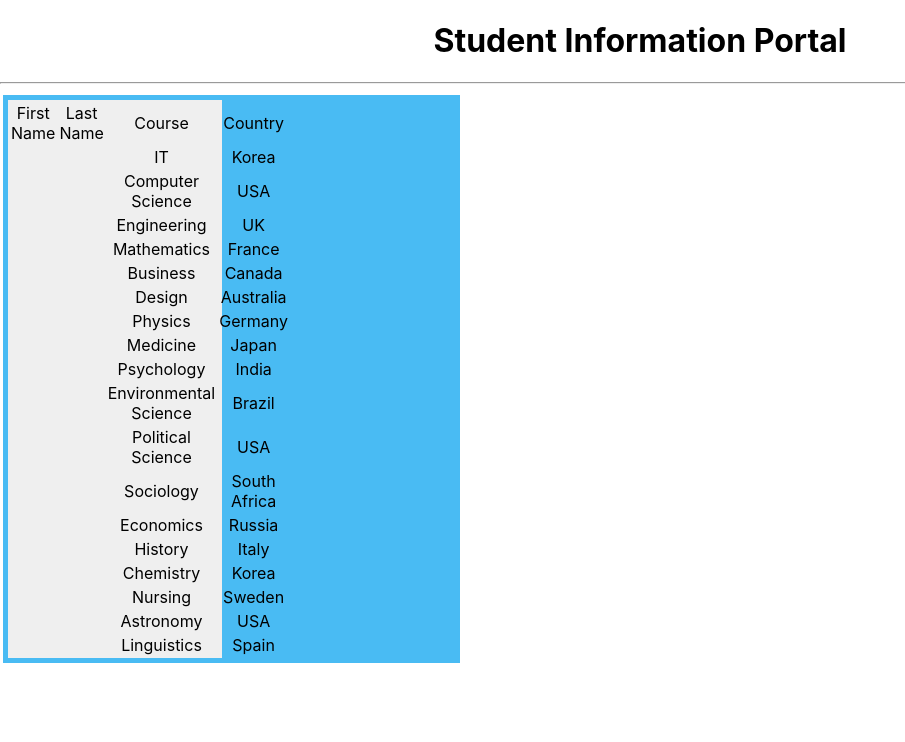
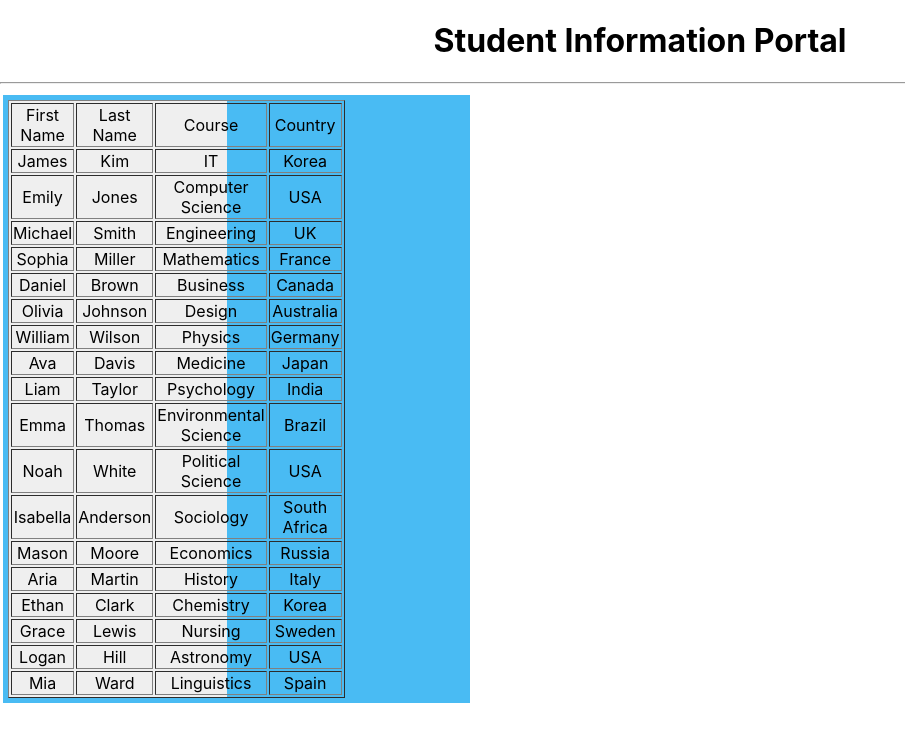
Before and after one commit to hrshdev/IT31332024ReactProjects, a React (Create React App) app in the folder studentapp/: page / in a window 1280 px wide. Shown: the top 742 px of the page, without its empty margins (0-905 px from the left). Built offline with nearby package versions, Linux system fonts and the light colour scheme.

Commit message:
fix some design issues

```diff
--- a/studentapp/src/App.js
+++ b/studentapp/src/App.js
@@ -7,7 +7,7 @@ function App() {
     <div className="App">
       <h1>Student Information Portal</h1>
       <hr/>
-      <table>
+      <table width="100%">
         <tbody>
           <tr>
             <td>
--- a/studentapp/src/components/StudentTable.js
+++ b/studentapp/src/components/StudentTable.js
@@ -4,7 +4,7 @@ export default function StudentTable(props) {
     return(
         <div className="outerDiv">
             <div className="leftDiv">
-                <table>
+                <table border="1">
                     <thead>
                         <tr>
                             <td>First Name</td>
@@ -17,8 +17,8 @@ export default function StudentTable(props) {
                         {
                             props.students.map( student=>
                                 <tr>
-                                    <td>{student.firstname}</td>
-                                    <td>{student.lastname}</td>
+                                    <td>{student.firstName}</td>
+                                    <td>{student.lastName}</td>
                                     <td>{student.course}</td>
                                     <td>{student.address.country}</td>
                                 </tr>
```
